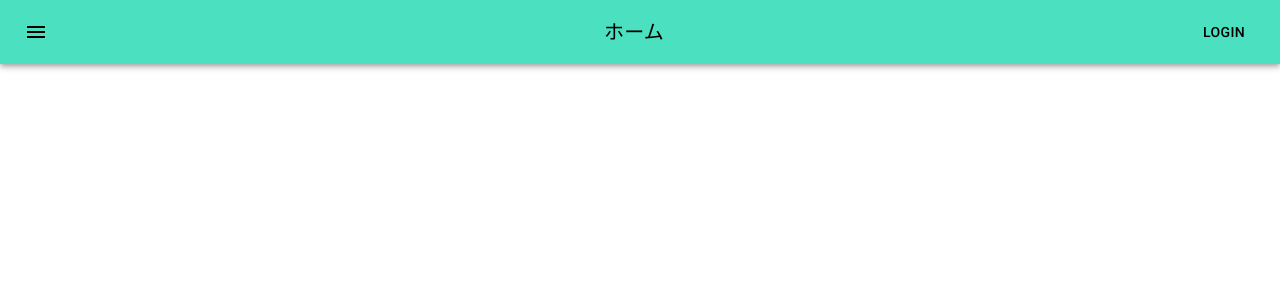
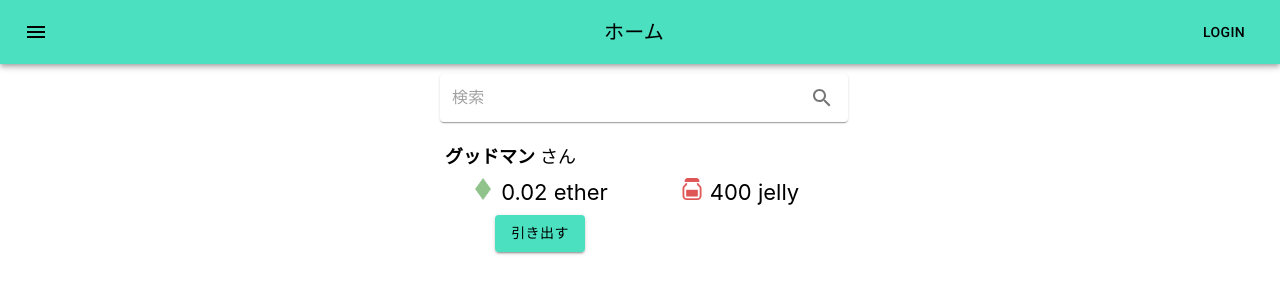
Before and after one commit to yox2yox/toast, a React (Create React App) app: page / in a window 1280 px wide. Shown: the top 300 px of the page. Built offline with nearby package versions, Linux system fonts and the light colour scheme.

Commit message:
HomePageにSearchBoxおよびTokenInfoBoxを表示

```diff
--- a/src/component/HomePage.js
+++ b/src/component/HomePage.js
@@ -1,12 +1,40 @@
 import React from 'react';
 import ToastAppBar from './ToastAppBar';
+import SearchBox from './SearchBox';
+import { withStyles } from '@material-ui/core/styles';
+import TokenInfoBox from './TokenInfoBox';
 
-export default class HomePage extends React.Component{
+const styles = {
+    container:{
+        textAlign:"center"
+    },
+    searchBox:{
+        display:"inline-block",
+        margin:"10px auto",
+        width:"90%",
+        maxWidth:"400px",
+    }
+}
+
+class HomePage extends React.Component{
+
     render(){
         return(
-        <div>
+        <div className={this.props.classes.container}>
             <ToastAppBar pageTitle="ホーム"></ToastAppBar>
+            <div>
+                <div className={this.props.classes.searchBox}>
+                    <SearchBox placeholder="検索"></SearchBox>
+                </div>
+            </div>
+            <div>
+                <div className={this.props.classes.searchBox}>
+                    <TokenInfoBox></TokenInfoBox>
+                </div>
+            </div>
         </div>
         );
     }
 }
+
+export default withStyles(styles)(HomePage);
```
